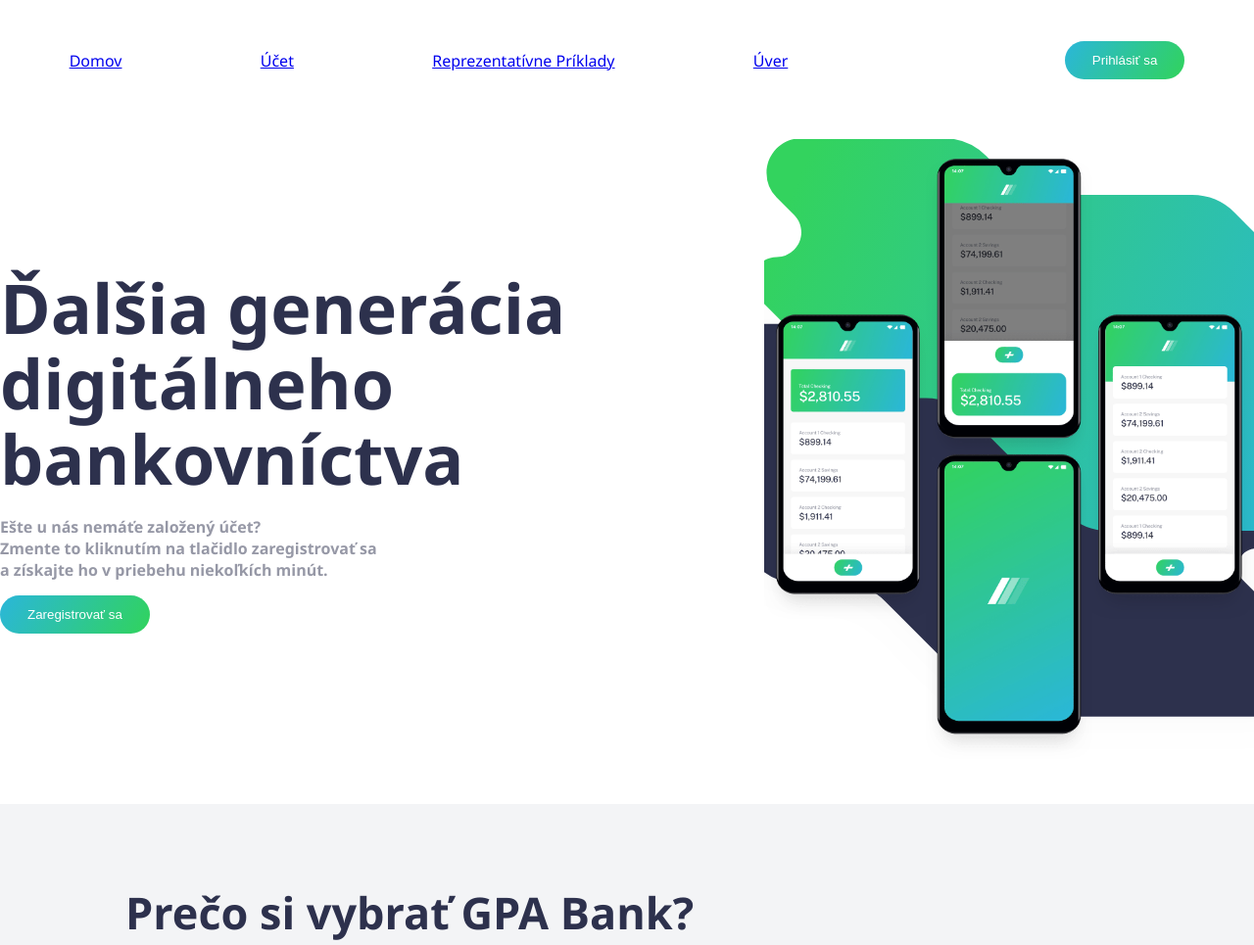
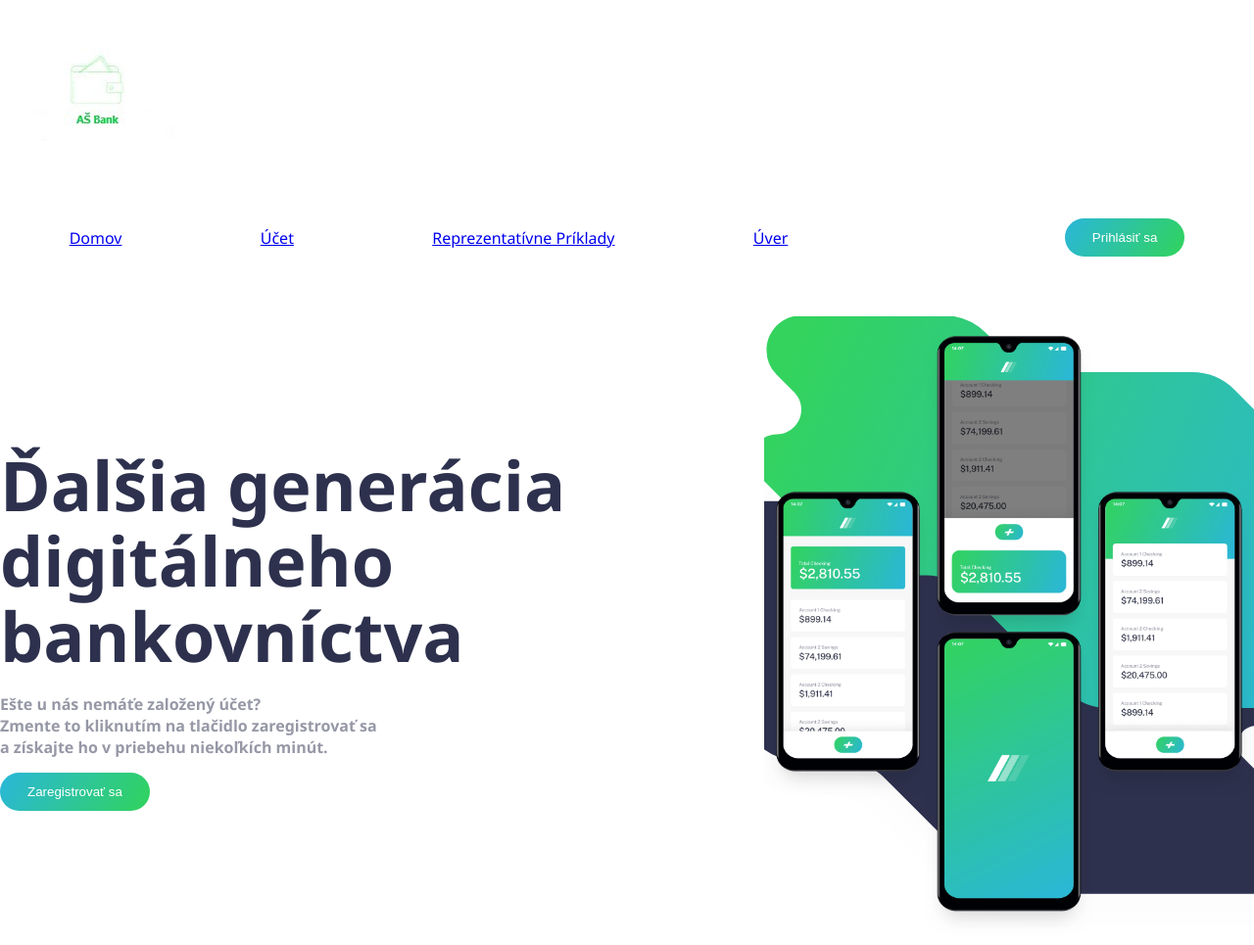
Before and after one commit to KingofPalacinka/gpabank.com, a plain HTML site: page index.html in a window 1280 px wide. Shown: the top 965 px of the page at 98% size. Drawn offline with Linux system fonts and the light colour scheme.

Commit message:
Update index.html

```diff
--- a/index.html
+++ b/index.html
@@ -8,7 +8,7 @@
     <title>IŠ Bank</title>
   </head>
   <body>
-   <img src="logo.jpeg" alt="" />
+   <img src="./images/logo.jpeg" alt="" />
     <nav class="nav-bar"
       <div class="nav-items">
         <a href="#">Domov</a>
```
